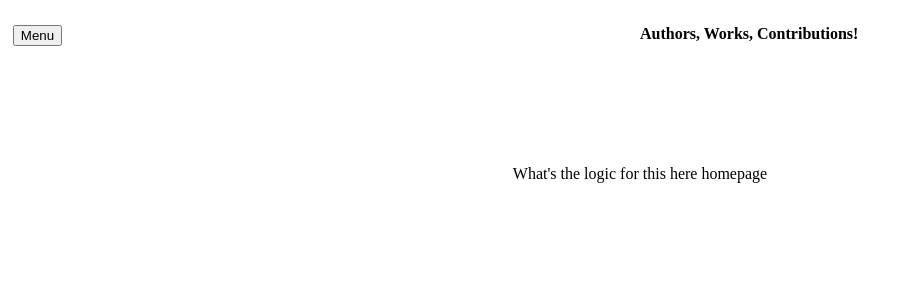
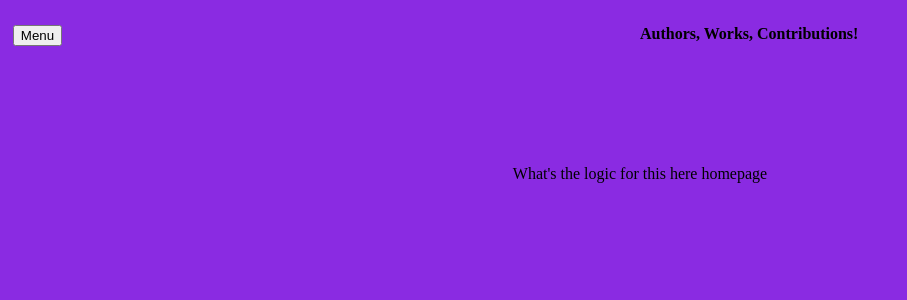
Before and after one commit to mmaustin/community-novel, a React (Create React App) app in the folder cn-client/: page / in a window 1280 px wide. Shown: the top 300 px of the page, without its empty margins (0-907 px from the left). Built offline with nearby package versions, Linux system fonts and the light colour scheme; no server answers.

Commit message:
added media query for min-width 500

```diff
--- a/cn-client/src/index.css
+++ b/cn-client/src/index.css
@@ -293,3 +293,11 @@ body {
   justify-content: flex-start;
   background-color: aqua;
 }
+
+@media only screen and (min-width: 500px) {
+
+body {
+  background-color: blueviolet;
+}
+
+}
```
